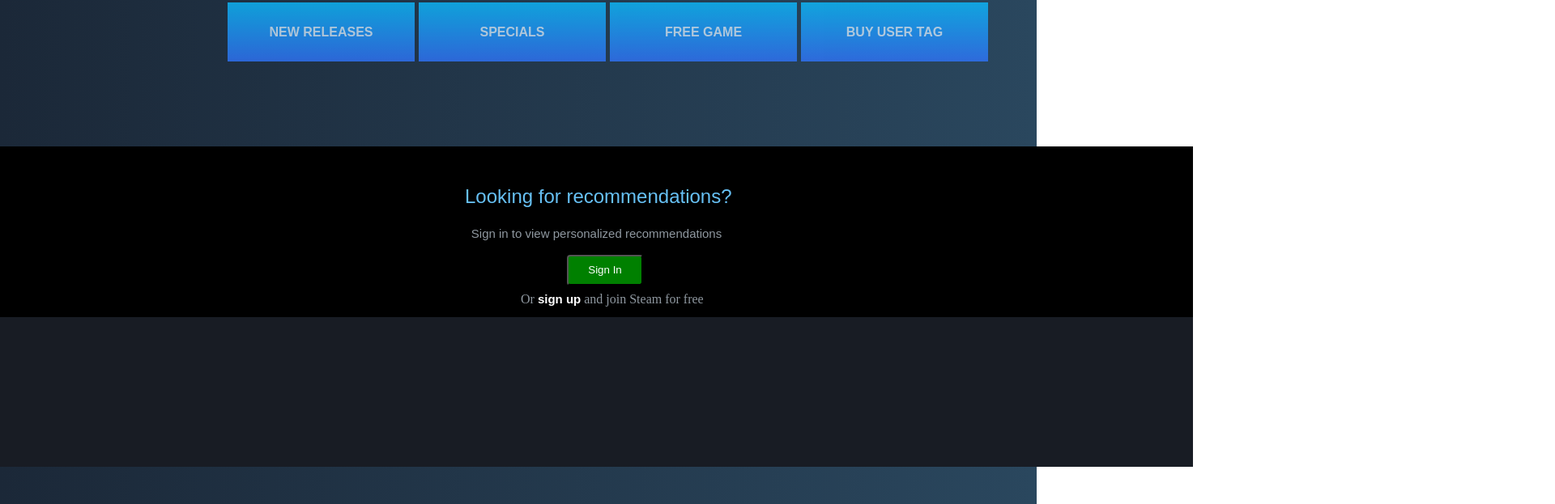
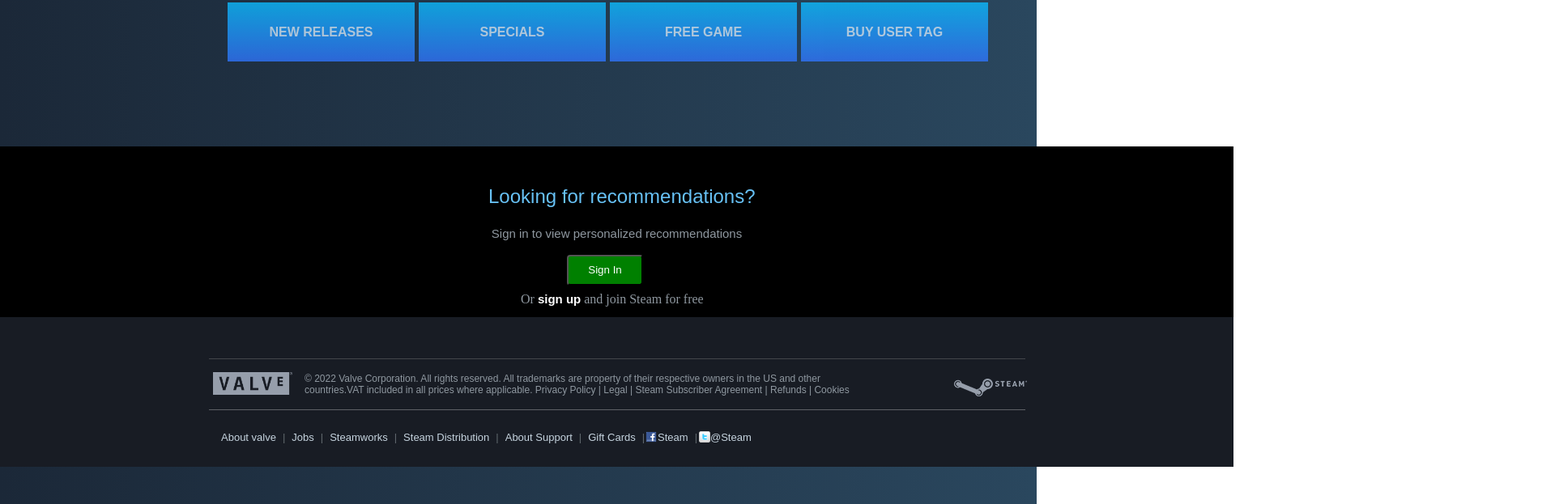
Before and after one commit to athun-me/Steam-Game-Home-Page, a plain HTML site: page indext.html in a window 1280 px wide. Shown: the part 1881-2504 px from the top of the page at 81% size, 1920 px wide, since content can reach past the window. Drawn offline with Linux system fonts and the light colour scheme.

Commit message:
full site completed

```diff
--- a/indext.html
+++ b/indext.html
@@ -504,7 +504,31 @@
                 <p class="footer-p2">Or <a class="footer-a" href="">sign up</a> and join Steam for free</p>
             </div>
             <div class="footer-2">
-                <div class="line1"></div>
+                <hr class="line-1">
+                <img class="footer-logo" src="Images/footerLogo_valve_new.png" alt="">
+                <div class="footer-2-text">
+                    <p class="footer-content">© 2022 Valve Corporation. All rights reserved. All trademarks are property of their respective owners in the US and other countries.VAT included in all prices where applicable.   Privacy Policy   |   Legal   |   Steam Subscriber Agreement   |   Refunds   |   Cookies</p>
+                    <div class="valv-link">
+                        <a href="#">About valve</a>
+                        <p class="footer-">|</p>
+                        <a href="#"> Jobs </a>
+                        <p class="footer-">|</p>
+                        <a href="#">Steamworks </a>
+                        <p class="footer-">|</p>
+                        <a href="#">Steam Distribution </a>
+                        <p class="footer-">|</p>
+                        <a href="#">About  Support</a>
+                        <p class="footer-">|</p>
+                        <a href="#">Gift Cards </a>
+                        <p class="footer-">|</p>
+                        <a href="#"> - Steam</a>
+                        <p class="footer-">|</p>
+                        <a href="#"> - @Steam</a>
+                        <img class="footer-fb" src="Images/footer-ico_facebook-2.gif" alt="">
+                        <img class="footer-tw" src="Images/footer-ico_twitter.gif" alt="">
+                    </div>
+                    <img class="footer-steam-logo" src="Images/logo_steam_footer.png" alt="">
+                </div>
             </div>
 
         </div>
--- a/style.css
+++ b/style.css
@@ -1504,22 +1504,21 @@ a:hover {
     position: relative;
     top: 588px;
     left: 0px;
-    width: 1473px;
+    width: 1523px;
     height: 212px;
     background-color: black;
 }
 .footer-2{
 
     position: relative;
-    top: 587px;
-    left: 0px;
-    width: 1473px;
+    top: 579px;
+    width: 1523px;
     height: 185px;
     background-color: #181c24;
 }
 .footer-span{
     position: relative;
-    left: 574px;
+    left: 603px;
     top: 48px;
     font-family: "Motiva Sans", Sans-serif;
     font-weight: 300;
@@ -1570,8 +1569,77 @@ a:hover {
     color: #66c0f4;
 }
 .line-1{
-    width: 1000px;
-    height: 1px;
-    background-color: #c6d4df;
-    z-index: 1;
-}
+
+    position: relative;
+    opacity: 33%;
+    top: 51px;
+    width: 1008px;
+    height: 62px;
+    border-left: none;
+    border-right: none;
+}
+.footer-logo{
+    position: relative;
+    top: -4px;
+    width: 98px;
+    left: 263px;
+}
+.footer-2-text{
+    width: 704px;
+    height: 32px;
+    font-family: Arial, Helvetica, sans-serif;
+    text-align: start;
+    letter-spacing: normal;
+    color: #8f98a0;
+    position: relative;
+    left: 364px;
+    top: -59px;
+
+    padding: 12px;
+    font-size: 12px;
+}
+.valv-link{
+    width: 993px;
+    height: 14px;
+   display: flex;
+    position: relative;
+    top: 16px;
+    left: -119px;
+    font-family: "Motiva Sans", sans-serif;
+    letter-spacing: normal;
+    text-align: start;
+    font-size: 13px;
+    line-height: normal;
+    color: #61686d;
+    padding: 8px;
+}
+
+.valv-link a{
+    font-family: "Motiva Sans", sans-serif;
+    letter-spacing: normal;
+    text-align: start;
+    font-size: 13px;
+    line-height: normal;
+    color: #c6d4df;
+    padding: 8px;
+    text-decoration: none;
+}
+.footer-{
+    position: relative;
+    top: -5px;
+}
+.footer-fb{
+    position: relative;
+    right: 139px;
+    top: 8px;
+}
+.footer-tw{
+    position: relative;
+    right: 87px;
+    top: 8px;
+}
+.footer-steam-logo{
+    position: relative;
+    left: 801px;
+    top: -65px;
+}
```
Also changed, not shown: Images/footer-ico_facebook-2.gif (added), Images/footer-ico_facebook.gif (added), Images/footer-ico_twitter.gif (added), Images/footerLogo_valve_new.png (added), Images/logo_steam_footer.png (added).
